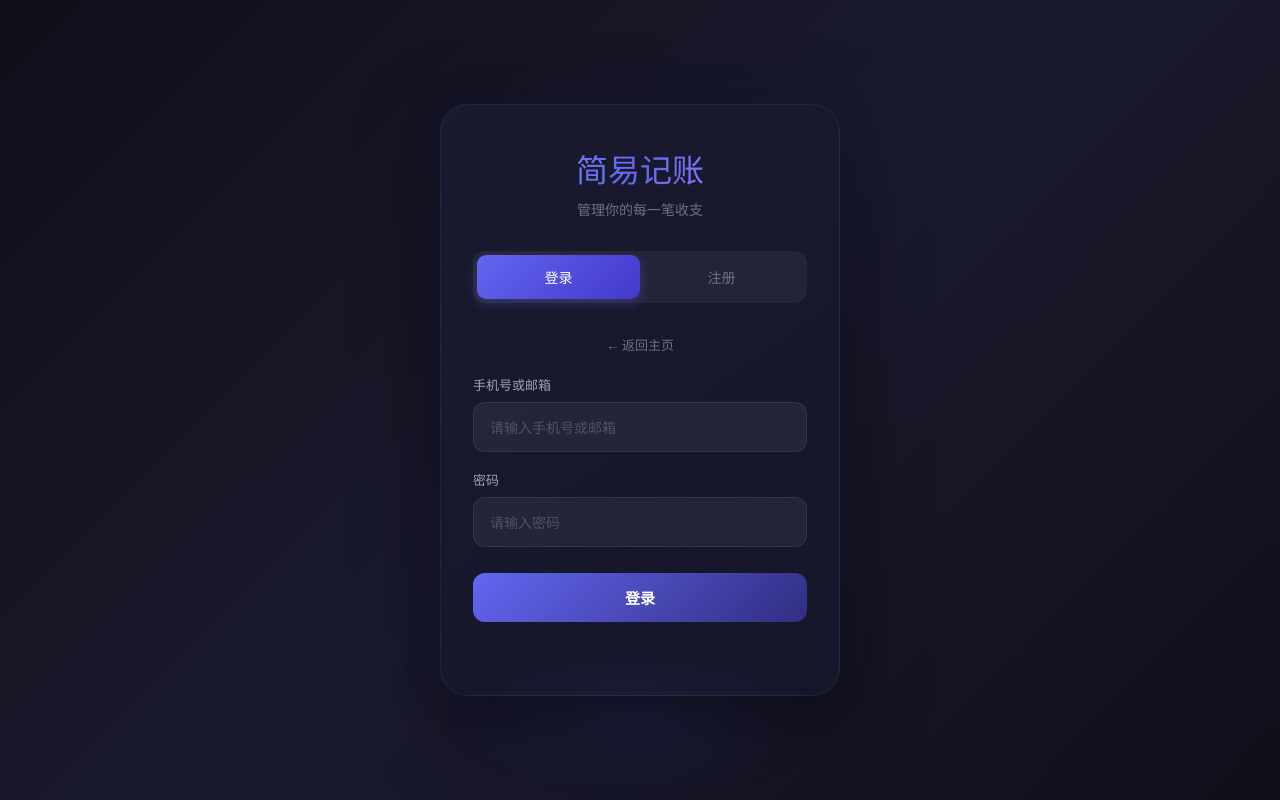
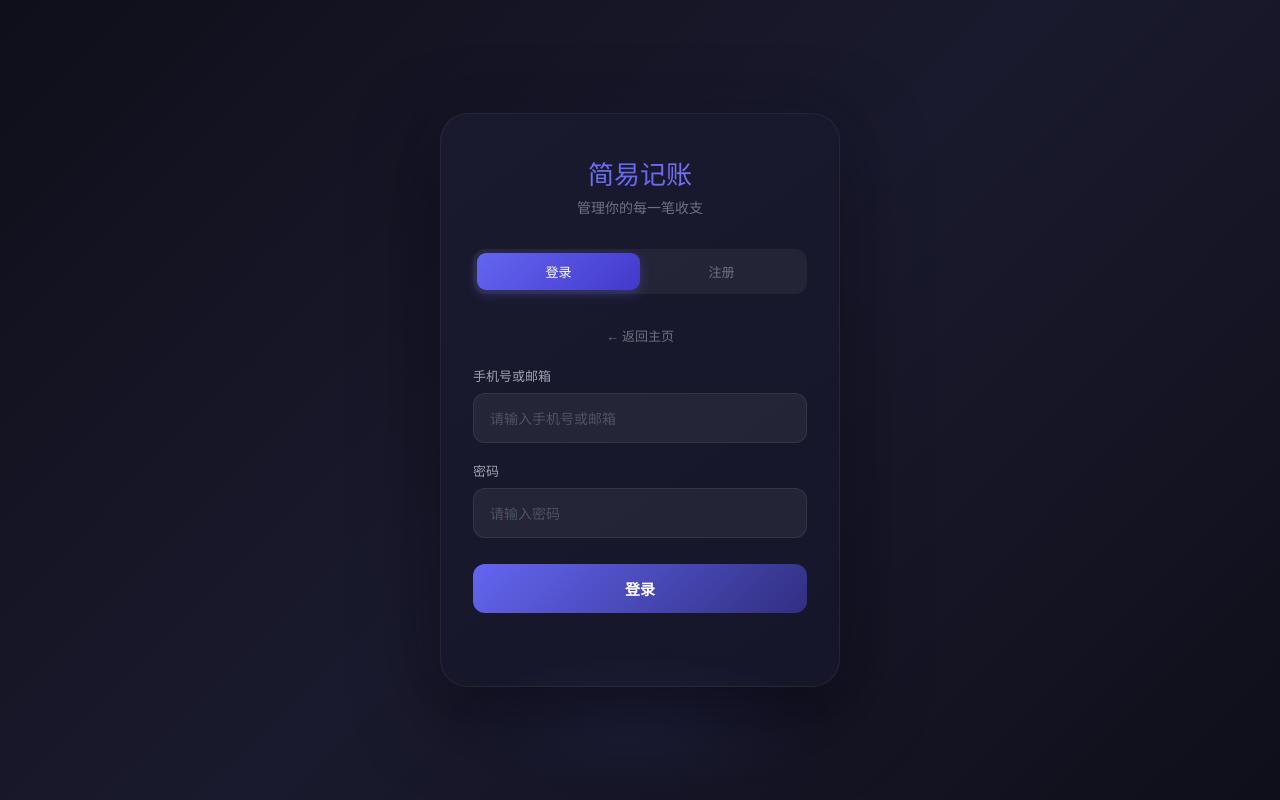
Before and after one commit to lim668823-cyber/accounting-app, a plain HTML site: page login.html in a window 1280 px wide. Drawn offline with nearby package versions, Linux system fonts and the light colour scheme.

Commit message:
UI: reduce size of login/register buttons and logo

```diff
--- a/login.html
+++ b/login.html
@@ -45,13 +45,13 @@
         }
 
         .auth-logo {
-            font-size: 32px;
+            font-size: 26px;
             font-weight: 500;
             background: linear-gradient(90deg, #818cf8, #6366f1, #a78bfa);
             -webkit-background-clip: text;
             -webkit-text-fill-color: transparent;
             background-clip: text;
-            margin-bottom: 8px;
+            margin-bottom: 6px;
         }
 
         .auth-subtitle {
@@ -70,12 +70,12 @@
 
         .tab-btn {
             flex: 1;
-            padding: 12px;
+            padding: 9px;
             border: none;
             border-radius: 9px;
             background: transparent;
             color: #6b7280;
-            font-size: 14px;
+            font-size: 13px;
             font-weight: 500;
             cursor: pointer;
             transition: all 0.3s;
```
Also changed, not shown: index.html (+5 -5 lines).
